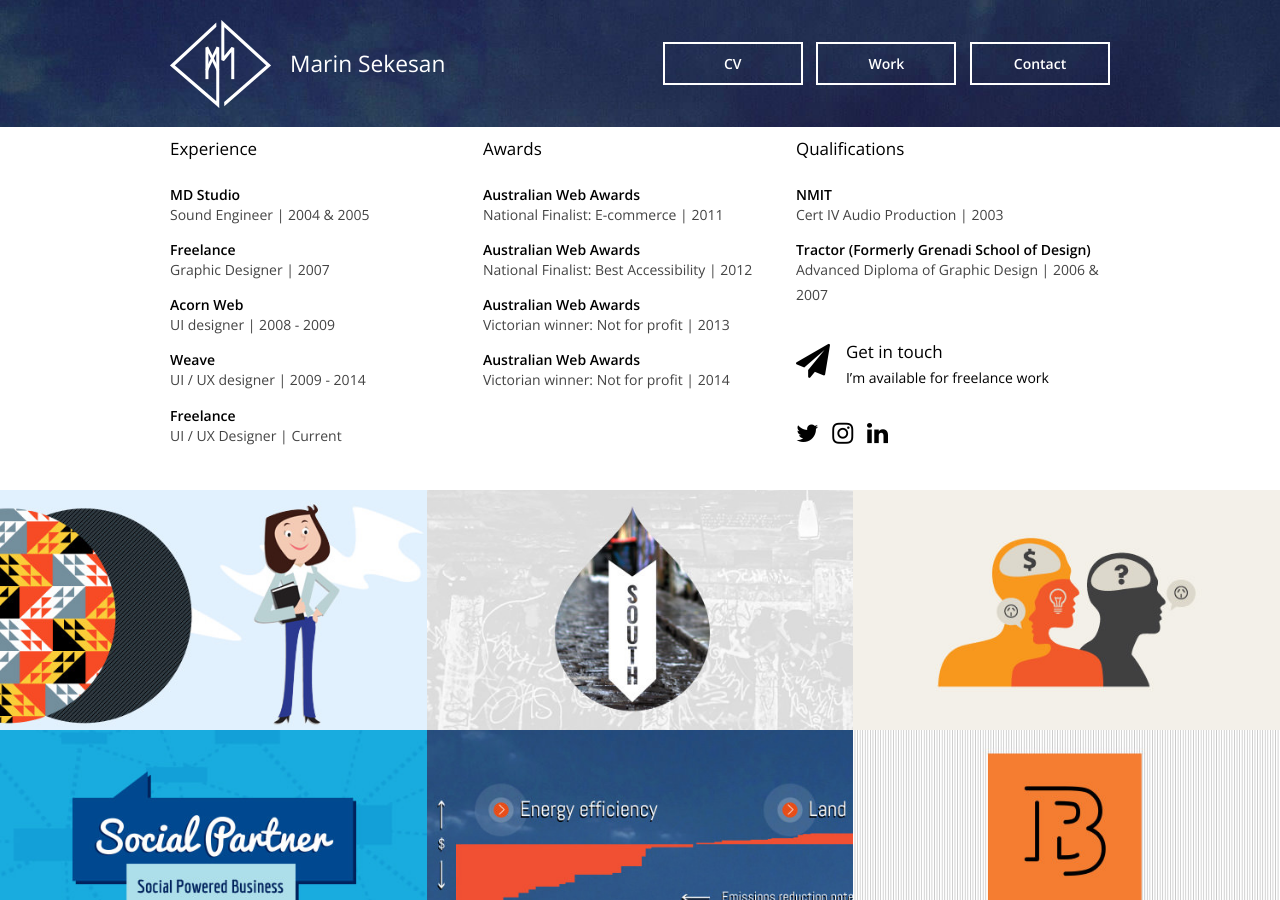
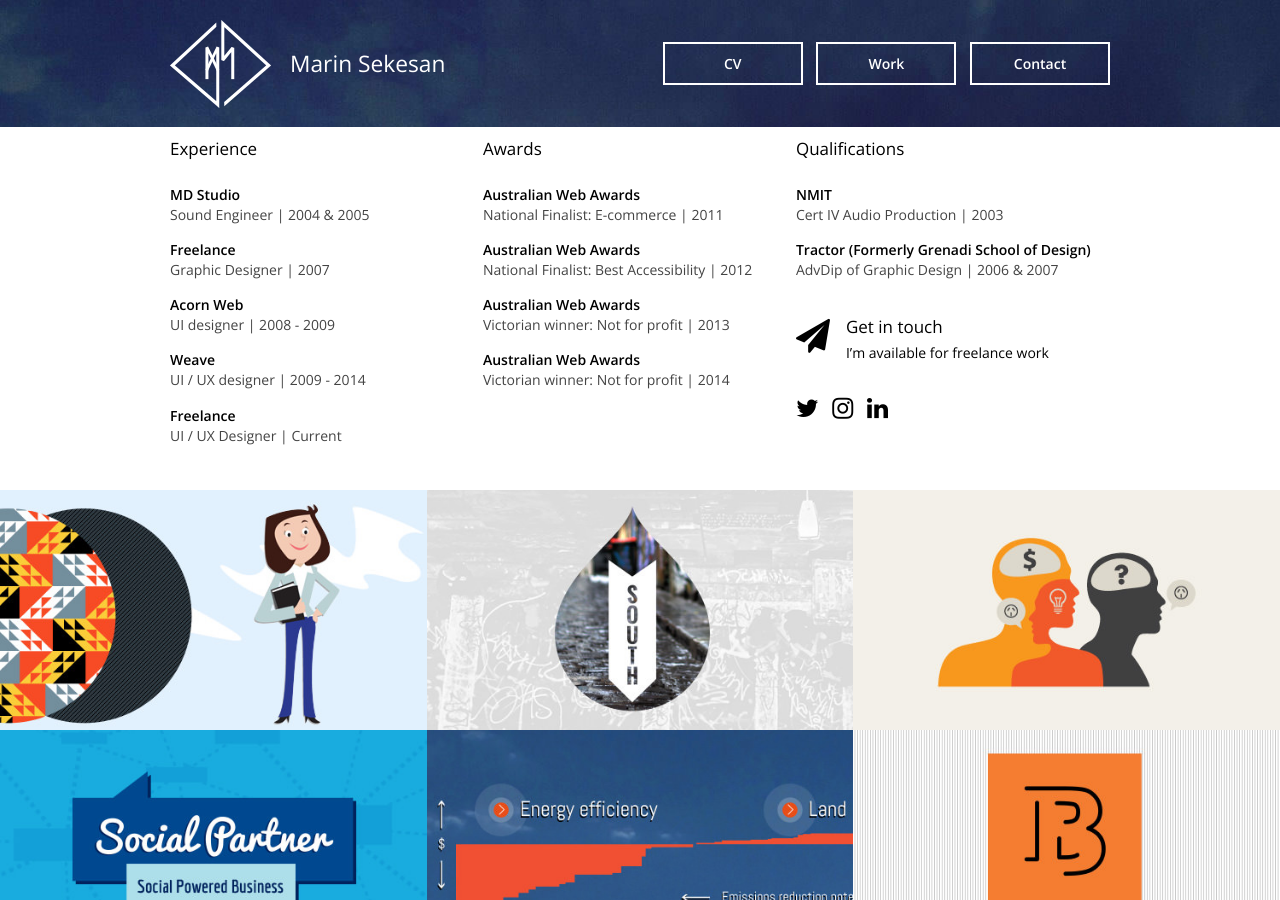
Before and after one commit to marinulon/marinulon.github.io, a Jekyll site: the page built from index.html, in a window 1280 px wide and 900 px high, scrolled down 1234 px. Built offline with Jekyll 4.4.1, drawn with Linux system fonts in a browser that asks for light colours; nearby versions of some CDN libraries; Markdown is read by kramdown in place of the engine named in the settings; the list of posts is cut into pages by our own code; some of the changed text lies outside the part shown.

Commit message:
Update index.html

```diff
--- a/index.html
+++ b/index.html
@@ -42,7 +42,7 @@
 
     <div class="intro__logo"></div>
 
-    <h1 class="intro__title">Hi, I'm Marin <br />Melbourne based freelance UI/UX Designer.</h1>
+    <h1 class="intro__title">Hi, I'm Marin (Pronunciation: [maˈrin])<br />Melbourne based freelance UI/UX Designer.</h1>
 
     <h2 class="intro__summary">I also play guitar in a band called <a href="http://kalacoma.com" target="_blank">Kalacoma</a>, build my own effects pedals, love vintage instruments, pizza and formula one.</h2>
 
@@ -120,7 +120,7 @@
         <p>Cert IV Audio Production | 2003</p>
 
         <h4>Tractor (Formerly Grenadi School of Design)</h4>
-        <p>Advanced Diploma of Graphic Design | 2006 &amp; 2007</p>
+        <p>AdvDip of Graphic Design | 2006 &amp; 2007</p>
 
         <div class="contact">
           <a href="mailto:me@marinsekesan.com">
```
